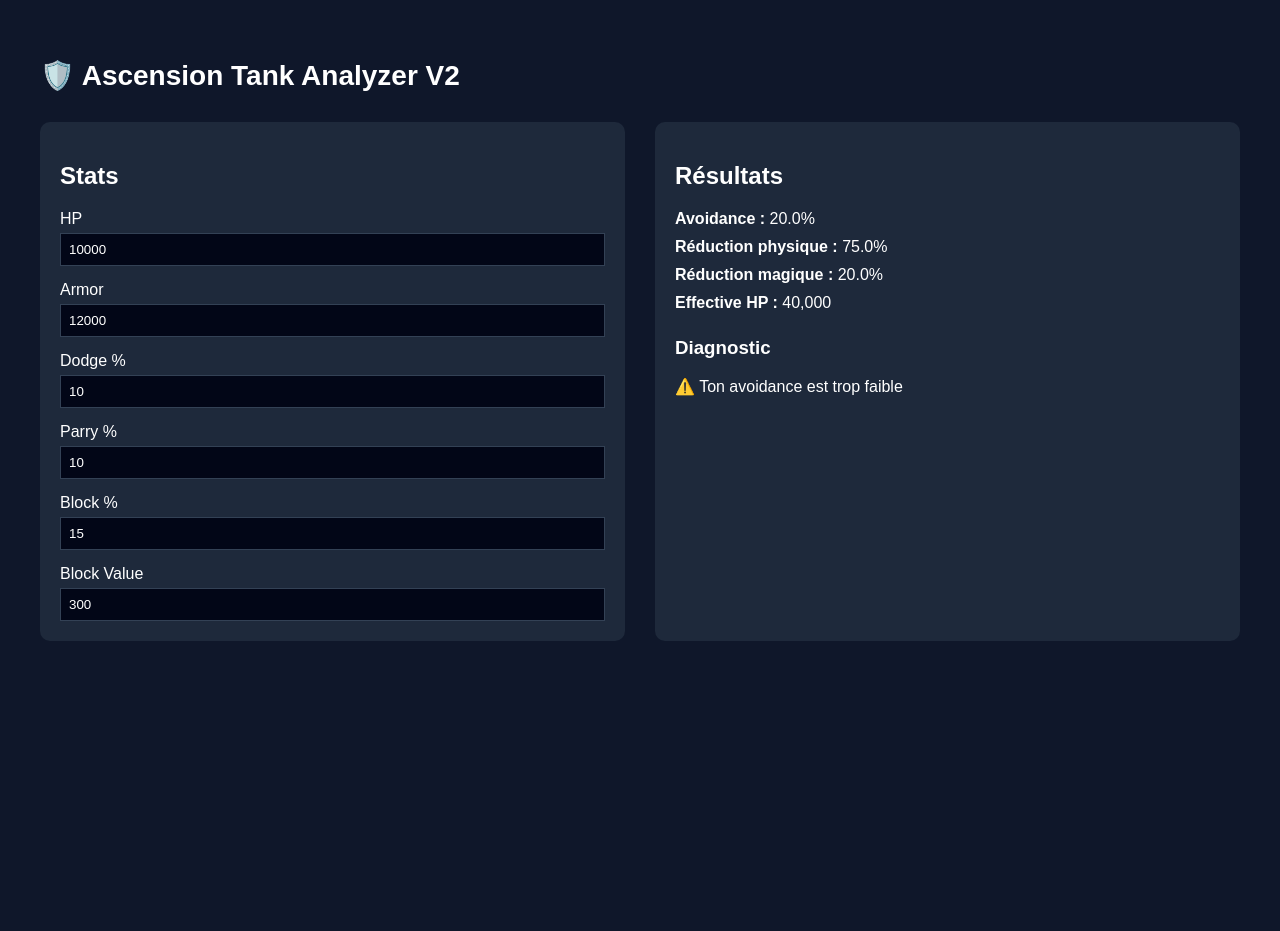
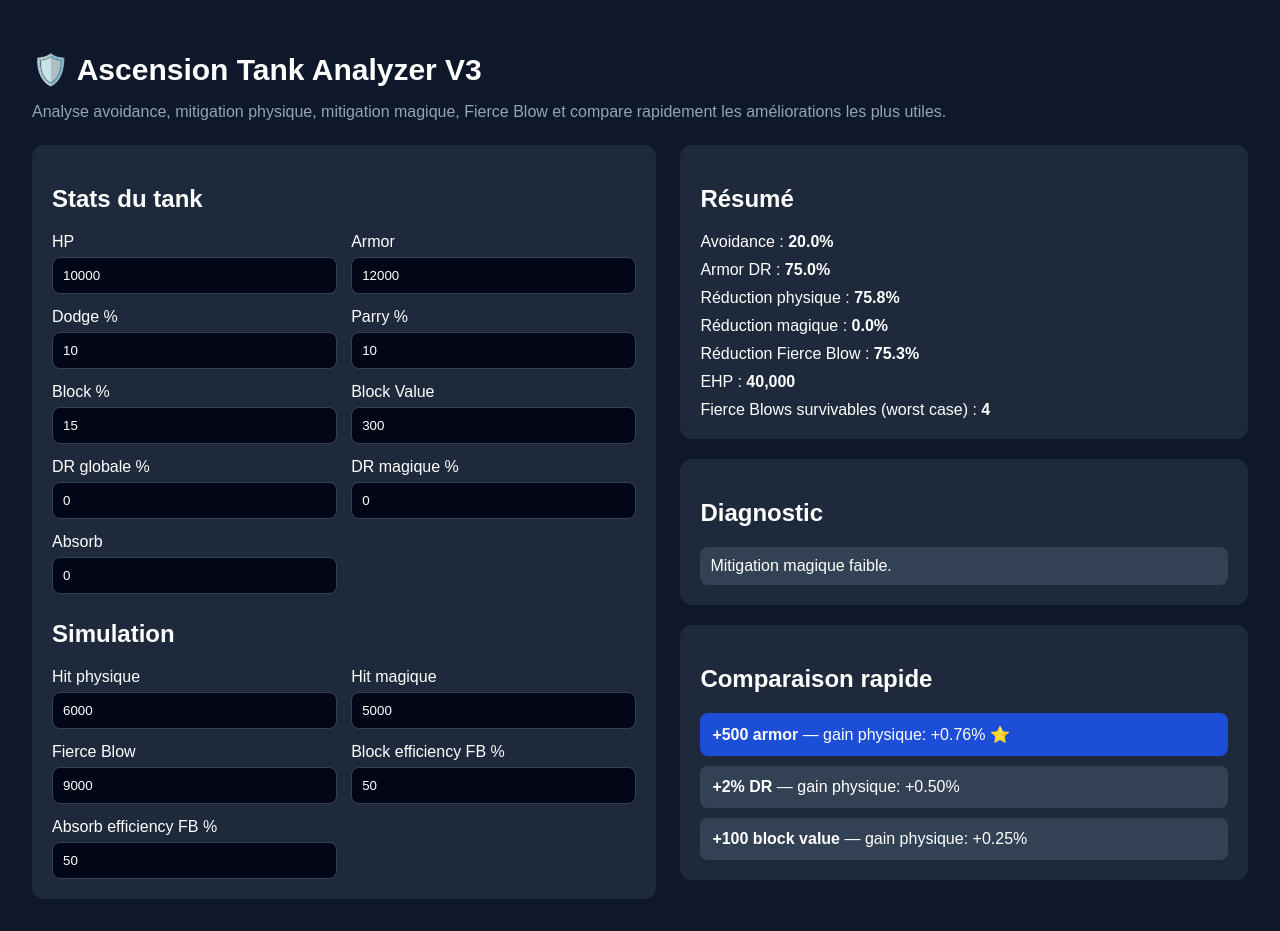
Before and after one commit to Fissayaz/ascension-tank-analyzer, a Next.js app: page / in a window 1280 px wide. Before the commit the page ends 800 px from the top, so only its background shows below. Built offline with nearby package versions, Linux system fonts and the light colour scheme.

Commit message:
Update page.tsx
Add V3 tank calculator

```diff
--- a/app/page.tsx
+++ b/app/page.tsx
@@ -1,111 +1,350 @@
 "use client";
 
-import { useState, useMemo } from "react";
+import { useMemo, useState } from "react";
+
+function clamp(n: number, min: number, max: number) {
+  return Math.min(max, Math.max(min, n));
+}
+
+function armorReductionPct(armor: number, k = 4000) {
+  return (armor / (armor + k)) * 100;
+}
 
 export default function Page() {
   const [hp, setHp] = useState(10000);
   const [armor, setArmor] = useState(12000);
   const [dodge, setDodge] = useState(10);
   const [parry, setParry] = useState(10);
-  const [block, setBlock] = useState(15);
+  const [blockChance, setBlockChance] = useState(15);
   const [blockValue, setBlockValue] = useState(300);
+  const [globalDr, setGlobalDr] = useState(0);
+  const [magicDr, setMagicDr] = useState(0);
+  const [absorb, setAbsorb] = useState(0);
 
-  const result = useMemo(() => {
-    const avoidance = dodge + parry;
+  const [physicalHit, setPhysicalHit] = useState(6000);
+  const [magicalHit, setMagicalHit] = useState(5000);
+  const [fierceBlow, setFierceBlow] = useState(9000);
 
-    // Formule simplifiée armor (WoW-like)
-    const armorReduction = armor / (armor + 4000);
+  const [fierceBlockEfficiency, setFierceBlockEfficiency] = useState(50);
+  const [fierceAbsorbEfficiency, setFierceAbsorbEfficiency] = useState(50);
 
-    const physicalReduction = armorReduction * 100;
-    const magicalReduction = 20; // placeholder
+  const calc = useMemo(() => {
+    const avoidance = clamp(dodge + parry, 0, 100);
+    const armorDr = armorReductionPct(armor);
+    const physicalAfterArmor = physicalHit * (1 - armorDr / 100);
+    const physicalAfterDr = physicalAfterArmor * (1 - globalDr / 100);
 
-    const effectiveHp = hp / (1 - armorReduction);
+    const averageBlockReduction =
+      Math.min(blockValue, physicalAfterDr) * (blockChance / 100);
+
+    const physicalAverage = Math.max(
+      0,
+      physicalAfterDr - averageBlockReduction - absorb
+    );
+
+    const physicalWorst = Math.max(0, physicalAfterDr - absorb);
+
+    const magicalAfterDr = magicalHit * (1 - magicDr / 100) * (1 - globalDr / 100);
+    const magicalAverage = Math.max(0, magicalAfterDr - absorb);
+
+    const fierceAfterArmor = fierceBlow * (1 - armorDr / 100);
+    const fierceAfterDr = fierceAfterArmor * (1 - globalDr / 100);
+
+    const fierceBlockValue = blockValue * (fierceBlockEfficiency / 100);
+    const fierceAbsorb = absorb * (fierceAbsorbEfficiency / 100);
+    const fierceAverageBlockReduction =
+      Math.min(fierceBlockValue, fierceAfterDr) * (blockChance / 100);
+
+    const fierceAverage = Math.max(
+      0,
+      fierceAfterDr - fierceAverageBlockReduction - fierceAbsorb
+    );
+
+    const fierceWorst = Math.max(0, fierceAfterDr - fierceAbsorb);
+
+    const physicalReduction = clamp(
+      (1 - physicalAverage / Math.max(1, physicalHit)) * 100,
+      0,
+      99
+    );
+
+    const magicalReduction = clamp(
+      (1 - magicalAverage / Math.max(1, magicalHit)) * 100,
+      0,
+      99
+    );
+
+    const fierceReduction = clamp(
+      (1 - fierceAverage / Math.max(1, fierceBlow)) * 100,
+      0,
+      99
+    );
+
+    const ehp = hp / Math.max(0.01, 1 - ((armorDr + globalDr) / 100));
+    const fierceSurvivable = Math.max(1, Math.floor(hp / Math.max(1, fierceWorst)));
+
+    const diagnosis: string[] = [];
+    if (avoidance < 20) diagnosis.push("Avoidance faible.");
+    if (physicalReduction < 50) diagnosis.push("Mitigation physique insuffisante.");
+    if (magicalReduction < 20) diagnosis.push("Mitigation magique faible.");
+    if (blockChance >= 20 && blockValue < physicalHit * 0.08) {
+      diagnosis.push("Tu as du block chance, mais pas assez de block value.");
+    }
+    if (fierceReduction < 35) diagnosis.push("Fierce Blow très dangereux.");
+    if (ehp < 20000) diagnosis.push("EHP trop faible pour un profil tank solide.");
+    if (diagnosis.length === 0) diagnosis.push("Profil assez équilibré.");
+
+    const compare = [
+      {
+        label: "+500 armor",
+        physGain:
+          ((1 -
+            Math.max(
+              0,
+              (physicalHit *
+                (1 - armorReductionPct(armor + 500) / 100) *
+                (1 - globalDr / 100) -
+                averageBlockReduction -
+                absorb) /
+                Math.max(1, physicalHit)
+            )) *
+            100) -
+          physicalReduction,
+      },
+      {
+        label: "+2% DR",
+        physGain:
+          ((1 -
+            Math.max(
+              0,
+              (physicalHit *
+                (1 - armorDr / 100) *
+                (1 - (globalDr + 2) / 100) -
+                averageBlockReduction -
+                absorb) /
+                Math.max(1, physicalHit)
+            )) *
+            100) -
+          physicalReduction,
+      },
+      {
+        label: "+100 block value",
+        physGain:
+          ((1 -
+            Math.max(
+              0,
+              (physicalAfterDr -
+                Math.min(blockValue + 100, physicalAfterDr) * (blockChance / 100) -
+                absorb) /
+                Math.max(1, physicalHit)
+            )) *
+            100) -
+          physicalReduction,
+      },
+    ].sort((a, b) => b.physGain - a.physGain);
 
     return {
       avoidance,
+      armorDr,
+      physicalAverage,
+      physicalWorst,
       physicalReduction,
+      magicalAverage,
       magicalReduction,
-      effectiveHp,
+      fierceAverage,
+      fierceWorst,
+      fierceReduction,
+      ehp,
+      fierceSurvivable,
+      diagnosis,
+      compare,
     };
-  }, [hp, armor, dodge, parry]);
+  }, [
+    hp,
+    armor,
+    dodge,
+    parry,
+    blockChance,
+    blockValue,
+    globalDr,
+    magicDr,
+    absorb,
+    physicalHit,
+    magicalHit,
+    fierceBlow,
+    fierceBlockEfficiency,
+    fierceAbsorbEfficiency,
+  ]);
+
+  const fieldStyle: React.CSSProperties = {
+    width: "100%",
+    padding: 10,
+    marginTop: 6,
+    background: "#020617",
+    border: "1px solid #334155",
+    color: "white",
+    borderRadius: 8,
+  };
+
+  const panelStyle: React.CSSProperties = {
+    background: "#1e293b",
+    padding: 20,
+    borderRadius: 12,
+  };
 
   return (
-    <main style={{ padding: 40, background: "#0f172a", minHeight: "100vh", color: "white" }}>
-      <h1 style={{ fontSize: 28, marginBottom: 30 }}>
-        🛡️ Ascension Tank Analyzer V2
+    <main
+      style={{
+        padding: 32,
+        background: "#0f172a",
+        minHeight: "100vh",
+        color: "white",
+        fontFamily: "Arial, sans-serif",
+      }}
+    >
+      <h1 style={{ fontSize: 30, marginBottom: 10 }}>
+        🛡️ Ascension Tank Analyzer V3
       </h1>
+      <p style={{ color: "#94a3b8", marginBottom: 24 }}>
+        Analyse avoidance, mitigation physique, mitigation magique, Fierce Blow et
+        compare rapidement les améliorations les plus utiles.
+      </p>
 
-      <div style={{ display: "grid", gridTemplateColumns: "1fr 1fr", gap: 30 }}>
+      <div
+        style={{
+          display: "grid",
+          gridTemplateColumns: "1.1fr 1fr",
+          gap: 24,
+        }}
+      >
+        <div style={panelStyle}>
+          <h2>Stats du tank</h2>
 
-        {/* INPUTS */}
-        <div style={{ background: "#1e293b", padding: 20, borderRadius: 10 }}>
-          <h2>Stats</h2>
+          <div style={{ display: "grid", gridTemplateColumns: "1fr 1fr", gap: 14 }}>
+            <div>
+              <label>HP</label>
+              <input style={fieldStyle} type="number" value={hp} onChange={(e) => setHp(Number(e.target.value))} />
+            </div>
+            <div>
+              <label>Armor</label>
+              <input style={fieldStyle} type="number" value={armor} onChange={(e) => setArmor(Number(e.target.value))} />
+            </div>
+            <div>
+              <label>Dodge %</label>
+              <input style={fieldStyle} type="number" value={dodge} onChange={(e) => setDodge(Number(e.target.value))} />
+            </div>
+            <div>
+              <label>Parry %</label>
+              <input style={fieldStyle} type="number" value={parry} onChange={(e) => setParry(Number(e.target.value))} />
+            </div>
+            <div>
+              <label>Block %</label>
+              <input style={fieldStyle} type="number" value={blockChance} onChange={(e) => setBlockChance(Number(e.target.value))} />
+            </div>
+            <div>
+              <label>Block Value</label>
+              <input style={fieldStyle} type="number" value={blockValue} onChange={(e) => setBlockValue(Number(e.target.value))} />
+            </div>
+            <div>
+              <label>DR globale %</label>
+              <input style={fieldStyle} type="number" value={globalDr} onChange={(e) => setGlobalDr(Number(e.target.value))} />
+            </div>
+            <div>
+              <label>DR magique %</label>
+              <input style={fieldStyle} type="number" value={magicDr} onChange={(e) => setMagicDr(Number(e.target.value))} />
+            </div>
+            <div>
+              <label>Absorb</label>
+              <input style={fieldStyle} type="number" value={absorb} onChange={(e) => setAbsorb(Number(e.target.value))} />
+            </div>
+          </div>
 
-          {[
-            ["HP", hp, setHp],
-            ["Armor", armor, setArmor],
-            ["Dodge %", dodge, setDodge],
-            ["Parry %", parry, setParry],
-            ["Block %", block, setBlock],
-            ["Block Value", blockValue, setBlockValue],
-          ].map(([label, value, setter]: any) => (
-            <div key={label} style={{ marginTop: 15 }}>
-              <label>{label}</label>
+          <h2 style={{ marginTop: 26 }}>Simulation</h2>
+          <div style={{ display: "grid", gridTemplateColumns: "1fr 1fr", gap: 14 }}>
+            <div>
+              <label>Hit physique</label>
+              <input style={fieldStyle} type="number" value={physicalHit} onChange={(e) => setPhysicalHit(Number(e.target.value))} />
+            </div>
+            <div>
+              <label>Hit magique</label>
+              <input style={fieldStyle} type="number" value={magicalHit} onChange={(e) => setMagicalHit(Number(e.target.value))} />
+            </div>
+            <div>
+              <label>Fierce Blow</label>
+              <input style={fieldStyle} type="number" value={fierceBlow} onChange={(e) => setFierceBlow(Number(e.target.value))} />
+            </div>
+            <div>
+              <label>Block efficiency FB %</label>
               <input
+                style={fieldStyle}
                 type="number"
-                value={value}
-                onChange={(e) => setter(Number(e.target.value))}
-                style={{
-                  width: "100%",
-                  padding: 8,
-                  marginTop: 5,
-                  background: "#020617",
-                  border: "1px solid #334155",
-                  color: "white",
-                }}
+                value={fierceBlockEfficiency}
+                onChange={(e) => setFierceBlockEfficiency(Number(e.target.value))}
               />
             </div>
-          ))}
+            <div>
+              <label>Absorb efficiency FB %</label>
+              <input
+                style={fieldStyle}
+                type="number"
+                value={fierceAbsorbEfficiency}
+                onChange={(e) => setFierceAbsorbEfficiency(Number(e.target.value))}
+              />
+            </div>
+          </div>
         </div>
 
-        {/* RESULTS */}
-        <div style={{ background: "#1e293b", padding: 20, borderRadius: 10 }}>
-          <h2>Résultats</h2>
-
-          <div style={{ marginTop: 20 }}>
-            <strong>Avoidance :</strong> {result.avoidance.toFixed(1)}%
+        <div style={{ display: "flex", flexDirection: "column", gap: 20 }}>
+          <div style={panelStyle}>
+            <h2>Résumé</h2>
+            <div style={{ marginTop: 14 }}>Avoidance : <strong>{calc.avoidance.toFixed(1)}%</strong></div>
+            <div style={{ marginTop: 10 }}>Armor DR : <strong>{calc.armorDr.toFixed(1)}%</strong></div>
+            <div style={{ marginTop: 10 }}>Réduction physique : <strong>{calc.physicalReduction.toFixed(1)}%</strong></div>
+            <div style={{ marginTop: 10 }}>Réduction magique : <strong>{calc.magicalReduction.toFixed(1)}%</strong></div>
+            <div style={{ marginTop: 10 }}>Réduction Fierce Blow : <strong>{calc.fierceReduction.toFixed(1)}%</strong></div>
+            <div style={{ marginTop: 10 }}>EHP : <strong>{Math.round(calc.ehp).toLocaleString()}</strong></div>
+            <div style={{ marginTop: 10 }}>
+              Fierce Blows survivables (worst case) : <strong>{calc.fierceSurvivable}</strong>
+            </div>
           </div>
 
-          <div style={{ marginTop: 10 }}>
-            <strong>Réduction physique :</strong>{" "}
-            {result.physicalReduction.toFixed(1)}%
+          <div style={panelStyle}>
+            <h2>Diagnostic</h2>
+            <div style={{ marginTop: 12, display: "grid", gap: 10 }}>
+              {calc.diagnosis.map((d) => (
+                <div
+                  key={d}
+                  style={{
+                    background: "#334155",
+                    padding: 10,
+                    borderRadius: 8,
+                  }}
+                >
+                  {d}
+                </div>
+              ))}
+            </div>
           </div>
 
-          <div style={{ marginTop: 10 }}>
-            <strong>Réduction magique :</strong>{" "}
-            {result.magicalReduction.toFixed(1)}%
-          </div>
-
-          <div style={{ marginTop: 10 }}>
-            <strong>Effective HP :</strong>{" "}
-            {Math.round(result.effectiveHp).toLocaleString()}
-          </div>
-
-          {/* DIAGNOSTIC */}
-          <div style={{ marginTop: 25 }}>
-            <h3>Diagnostic</h3>
-
-            {result.physicalReduction < 50 && (
-              <div>⚠️ Ton armor est trop faible</div>
-            )}
-
-            {result.avoidance < 25 && (
-              <div>⚠️ Ton avoidance est trop faible</div>
-            )}
-
-            {result.effectiveHp < 20000 && (
-              <div>⚠️ Ton EHP est trop bas</div>
-            )}
+          <div style={panelStyle}>
+            <h2>Comparaison rapide</h2>
+            <div style={{ marginTop: 12, display: "grid", gap: 10 }}>
+              {calc.compare.map((c, i) => (
+                <div
+                  key={c.label}
+                  style={{
+                    background: i === 0 ? "#1d4ed8" : "#334155",
+                    padding: 12,
+                    borderRadius: 8,
+                  }}
+                >
+                  <strong>{c.label}</strong> — gain physique:{" "}
+                  {c.physGain >= 0 ? "+" : ""}
+                  {c.physGain.toFixed(2)}%
+                  {i === 0 ? " ⭐" : ""}
+                </div>
+              ))}
+            </div>
           </div>
         </div>
       </div>
```
